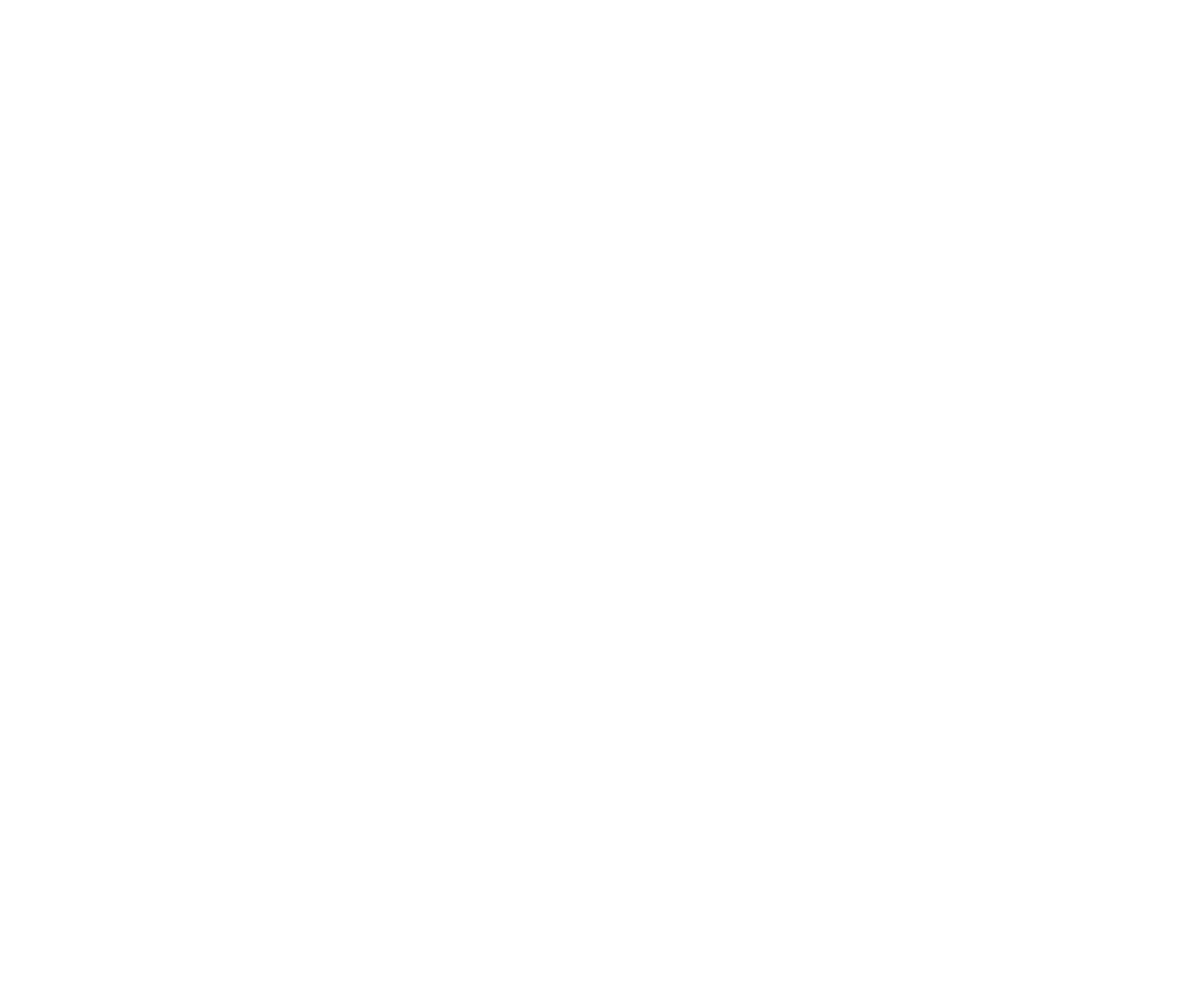
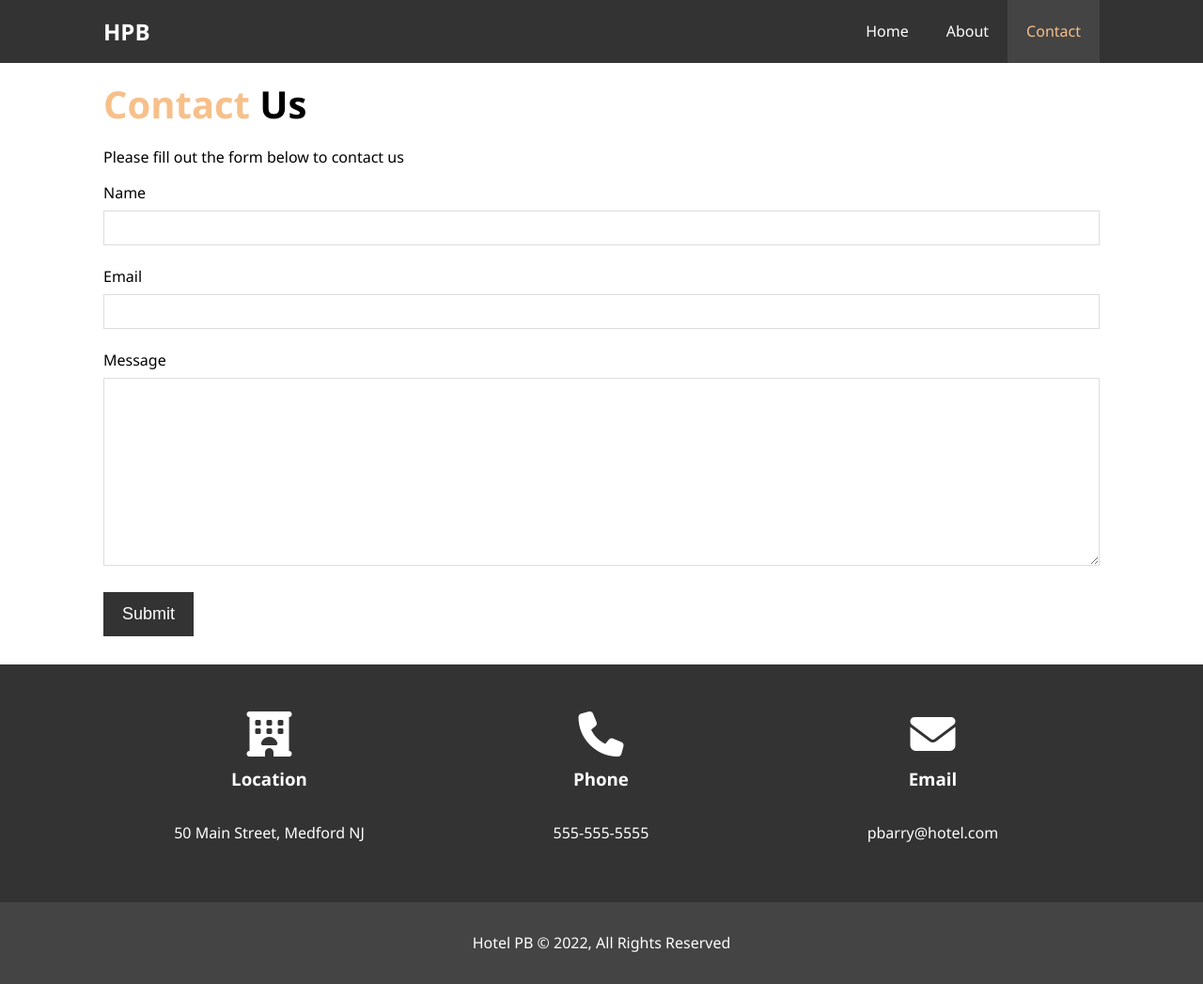
Before and after one commit to Pat-Barry/hotel-website, a plain HTML site: page hotel_website/contact.html in a window 1280 px wide. Shown: the whole page at 94% size. Before the commit the page ends 800 px from the top, so only its background shows below. Drawn offline with Linux system fonts and the light colour scheme.

Commit message:
Finished contact page

```diff
--- a/hotel_website/contact.html
+++ b/hotel_website/contact.html
@@ -0,0 +1,75 @@
+<!DOCTYPE html>
+<html lang="en">
+<head>
+  <meta charset="UTF-8">
+  <meta http-equiv="X-UA-Compatible" content="IE=edge">
+  <meta name="viewport" content="width=device-width, initial-scale=1.0">
+  <meta name='description' content="Welcome to the most extraordinary hotel in the Philadelphia Region">
+  <meta name='keywords' content='hotel, Philadelphia hotel, South Jersey Hotel, premium'>
+  <link rel="stylesheet" href="css/style.css">
+  <script src="https://kit.fontawesome.com/eafed24ae7.js" crossorigin="anonymous"></script>
+  <title>Hotel PB | Contact</title>
+</head>
+<body>
+  <header>
+    <nav id="navbar">
+      <div class="container">
+        <h1 class="logo"><a href="index.html">HPB</a></h1>
+        <ul>
+          <li><a href="index.html">Home</a></li>
+          <li><a href="about.html">About</a></li>
+          <li><a class='current' href="contact.html">Contact</a></li>
+        </ul>
+      </div>
+    </nav>
+
+  </header>
+
+  <section id="contact-form" class="py-3">
+      <div class="container">
+          <h1 class="l-heading"><span class='text-primary'>Contact</span> Us</h1>
+          <p>Please fill out the form below to contact us</p>
+          <form action="process.php">
+              <div class="form-group">
+                  <label for="name">Name</label>
+                  <input type="text" name="name" id="name">
+              </div>
+              <div class="form-group">
+                  <label for="email">Email</label>
+                  <input type="email" name="email" id="email">
+              </div>
+              <div class="form-group">
+                  <label for="message">Message</label>
+                  <textarea name="message" id="message"></textarea>
+              </div>
+              <button type='submit' class="btn">Submit</button>
+          </form>
+      </div>
+  </section>
+
+  <section id="contact-info" class='bg-dark'>
+    <div class="container">
+        <div class="box">
+            <i class="fas fa-hotel fa-3x"></i>
+            <h3>Location</h3>
+            <p>50 Main Street, Medford NJ</p>
+          </div>
+          <div class="box">
+            <i class="fas fa-phone fa-3x"></i>
+            <h3>Phone</h3>
+            <p>555-555-5555</p>
+          </div>
+          <div class="box">
+            <i class="fas fa-envelope fa-3x"></i>
+            <h3>Email</h3>
+            <p>pbarry@hotel.com</p>
+          </div>
+    </div>
+  </section>
+
+
+  <footer id="main-footer">
+    <p>Hotel PB &copy; 2022, All Rights Reserved</p>
+  </footer>
+</body>
+</html>
--- a/hotel_website/css/style.css
+++ b/hotel_website/css/style.css
@@ -242,6 +242,33 @@ p {
   border-radius: 50%;
 }
 
+/* Contact Form */
+#contact-form .form-group {
+  margin-bottom: 20px;
+}
+
+#contact-form label {
+  display: block;
+  margin-bottom: 5px;
+}
+
+#contact-form input,
+#contact-form textarea {
+  width: 100%;
+  padding: 10px;
+  border: 1px #ddd solid;
+}
+
+#contact-form textarea {
+  height: 200px;
+}
+
+#contact-form input:focus,
+#contact-form textarea:focus {
+  outline: none;
+  border-color: #f7c08a;
+}
+
 /* Footer */
 #main-footer {
   text-align: center;
```
Also changed, not shown: hotel_website/about.html (+1 -1 lines).
